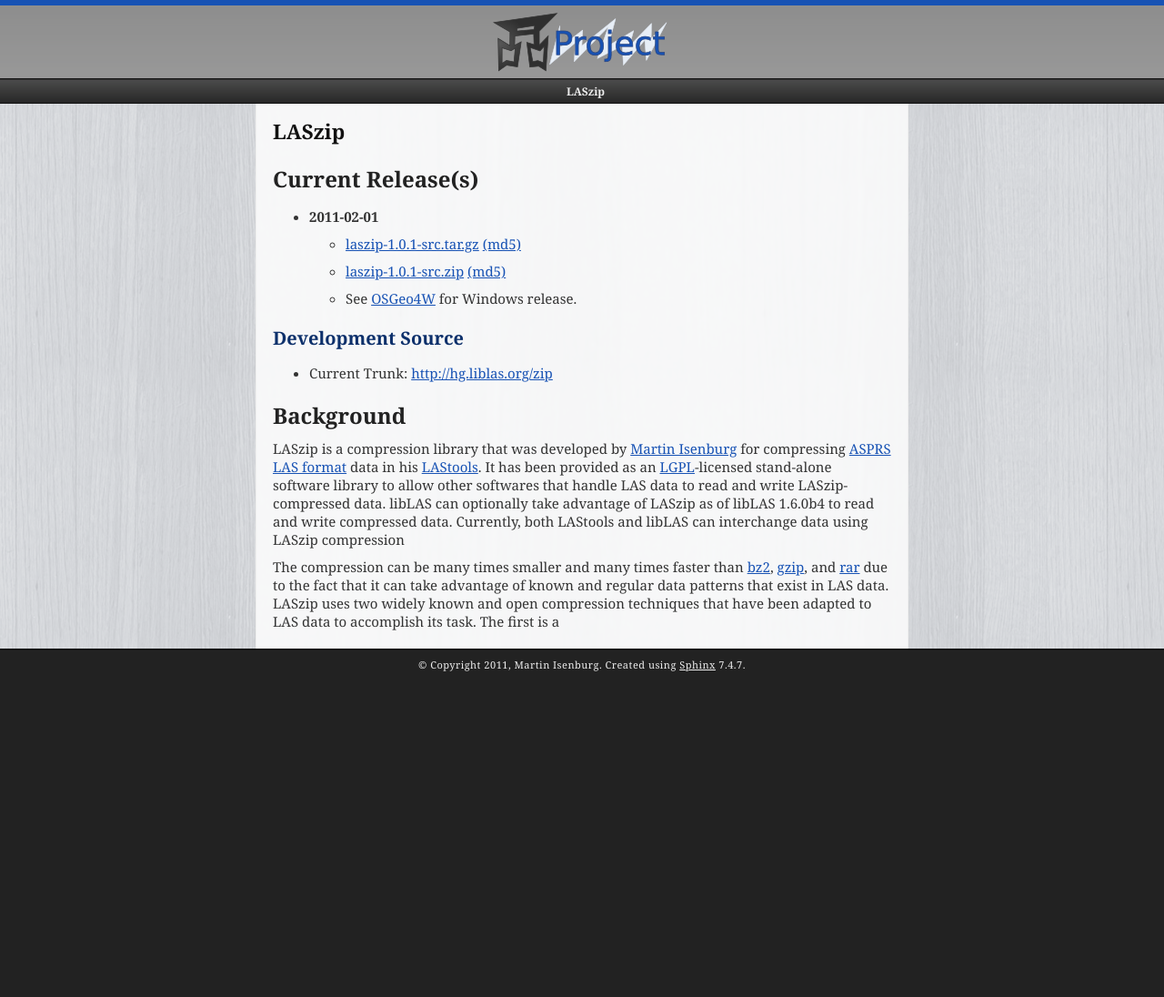
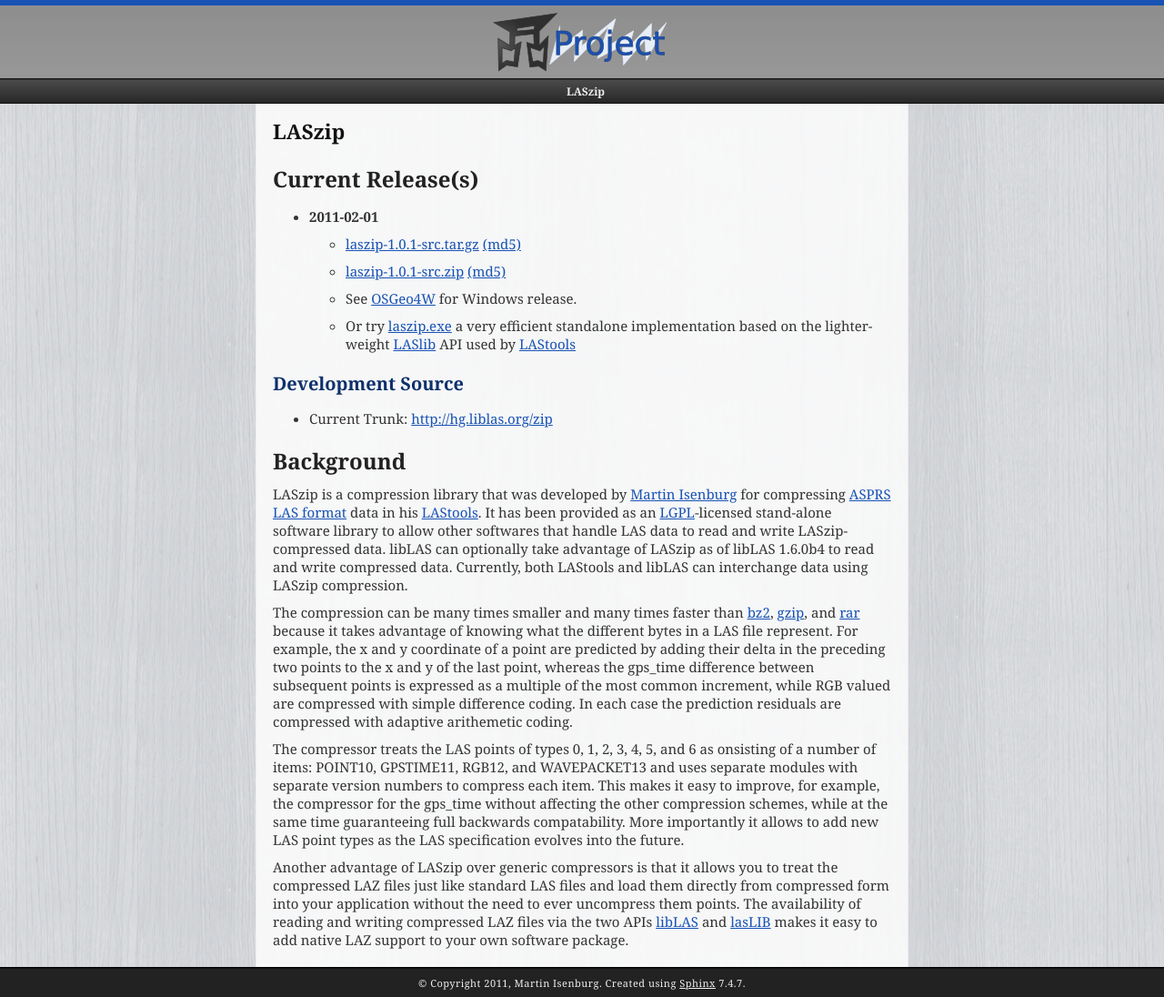
Before and after one commit to LASzip/LASzip, a Sphinx documentation site: the page built from docs/source/index.rst, in a window 1280 px wide. Shown: the whole page at 91% size. Built offline with Sphinx 7.4.7, drawn with Linux system fonts in a browser that asks for light colours; before the commit the page ends 900 px from its top, so only the background shows below that.

Commit message:
adding content to webpage

```diff
--- a/docs/source/index.rst
+++ b/docs/source/index.rst
@@ -18,6 +18,8 @@
 
   - See `OSGeo4W <http://trac.osgeo.org/osgeo4w>`__ for Windows release.
 
+  - Or try `laszip.exe`_ a very efficient standalone implementation based
+    on the lighter-weight `LASlib`_ API used by `LAStools`_
 
 Development Source
 ..............................................................................
@@ -33,25 +35,41 @@
 It has been provided as an `LGPL`_-licensed stand-alone software library to allow
 other softwares that handle LAS data to read and write LASzip-compressed data.
 libLAS can optionally take advantage of LASzip as of libLAS 1.6.0b4 to read
-and write compressed data. Currently, both LAStools and libLAS can
-interchange data using LASzip compression
+and write compressed data. Currently, both LAStools and libLAS can interchange
+data using LASzip compression.
 
-The compression can be many times smaller and many times
-faster than `bz2`_, `gzip`_, and `rar`_ due to the fact that it can take advantage
-of known and regular data patterns that exist in LAS data.  LASzip uses
-two widely known and open compression techniques that have been adapted to
-LAS data to accomplish its task.  The first is a
+The compression can be many times smaller and many times faster than `bz2`_,
+`gzip`_, and `rar`_ because it takes advantage of knowing what the different
+bytes in a LAS file represent. For example, the x and y coordinate of a
+point are predicted by adding their delta in the preceding two points to
+the x and y of the last point, whereas the gps_time difference between
+subsequent points is expressed as a multiple of the most common increment,
+while RGB valued are compressed with simple difference coding. In each case
+the prediction residuals are compressed with adaptive arithemetic coding.
+
+The compressor treats the LAS points of types 0, 1, 2, 3, 4, 5, and 6  as
+onsisting of a number of items: POINT10, GPSTIME11, RGB12, and WAVEPACKET13
+and uses separate modules with separate version numbers to compress each
+item. This makes it easy to improve, for example, the compressor for the
+gps_time without affecting the other compression schemes, while at the same
+time guaranteeing full backwards compatability. More importantly it allows
+to add new LAS point types as the LAS specification evolves into the future.
+
+Another advantage of LASzip over generic compressors is that it allows you
+to treat the compressed LAZ files just like standard LAS files and load them
+directly from compressed form into your application without the need to ever
+uncompress them points. The availability of reading and writing compressed
+LAZ files via the two APIs `libLAS`_ and `lasLIB`_ makes it easy to add
+native LAZ support to your own software package.
 
 
-
-
-
-
-
-.. _`Martin Isenburg`: http://www.cs.unc.edu/~isenburg/lastools/
+.. _`Martin Isenburg`: http://www.cs.unc.edu/~isenburg
 .. _`ASPRS LAS format`: http://www.asprs.org/society/committees/standards/lidar_exchange_format.html
 .. _`LGPL`: http://en.wikipedia.org/wiki/GNU_Lesser_General_Public_License
 .. _`bz2`: http://en.wikipedia.org/wiki/Bzip2
 .. _`gzip`: http://en.wikipedia.org/wiki/Gzip
 .. _`rar`: http://en.wikipedia.org/wiki/Rar
 .. _`LAStools`: http://lastools.org
+.. _`libLAS`: http://liblas.org
+.. _`lasLIB`: http://www.cs.unc.edu/~isenburg/lastools/download/laslib.zip
+.. _`laszip.exe`: http://www.cs.unc.edu/~isenburg/lastools/download/laszip.exe
```
